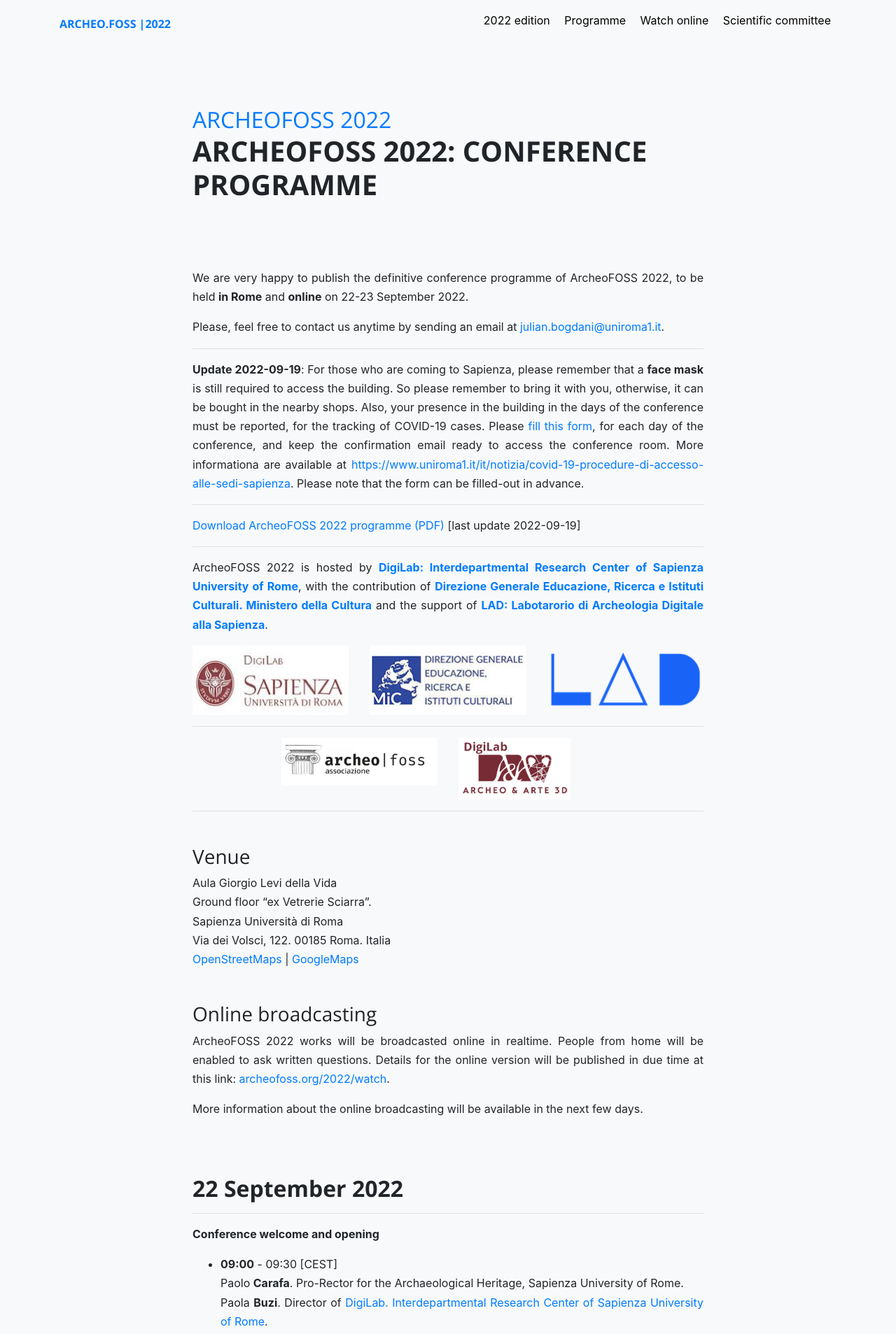
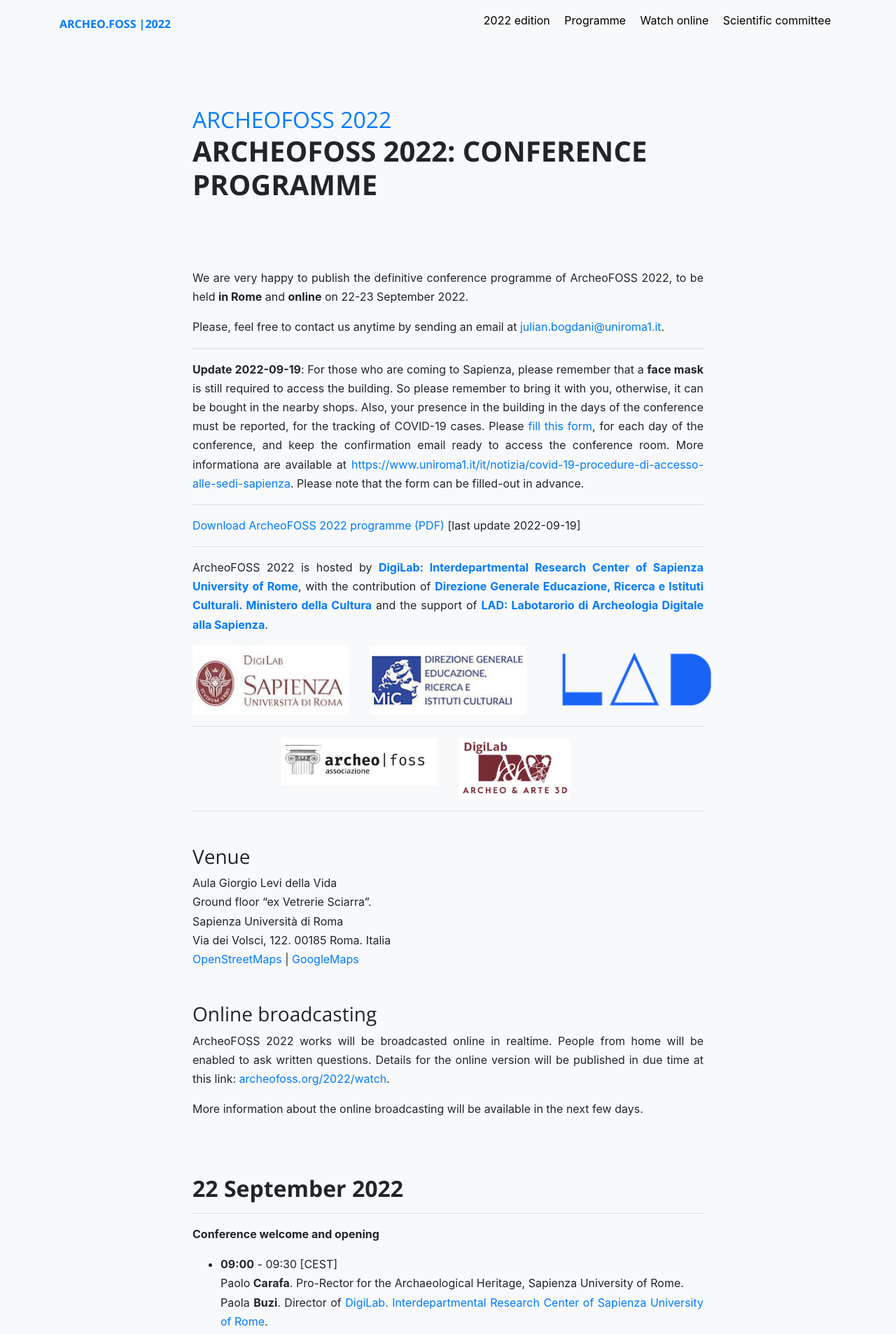
Before and after one commit to archeofoss/archeofoss, a Jekyll site: the page built from 2022/programme.md, in a window 1280 px wide. Shown: the top 1907 px of the page at 70% size. Built offline with Jekyll 4.4.1, drawn with Linux system fonts in a browser that asks for light colours; nearby versions of some CDN libraries.

Commit message:
Layout fix

```diff
--- a/2022/programme.md
+++ b/2022/programme.md
@@ -33,7 +33,7 @@
     </div>
     <div class="col-4">
         <a href="https://lad.saras.uniroma1.it/" title="LAD: Labotarorio di Archeologia Digitale alla Sapienza">
-            <img src="./logo-lad.png" alt="LAD: Labotarorio di Archeologia Digitale alla Sapienza" class="img-fluid">
+            <img src="./logo-lad.png" alt="LAD: Labotarorio di Archeologia Digitale alla Sapienza" class="img-fluid" style="margin: 0 1rem">
         </a>
     </div>
 </div>
```
